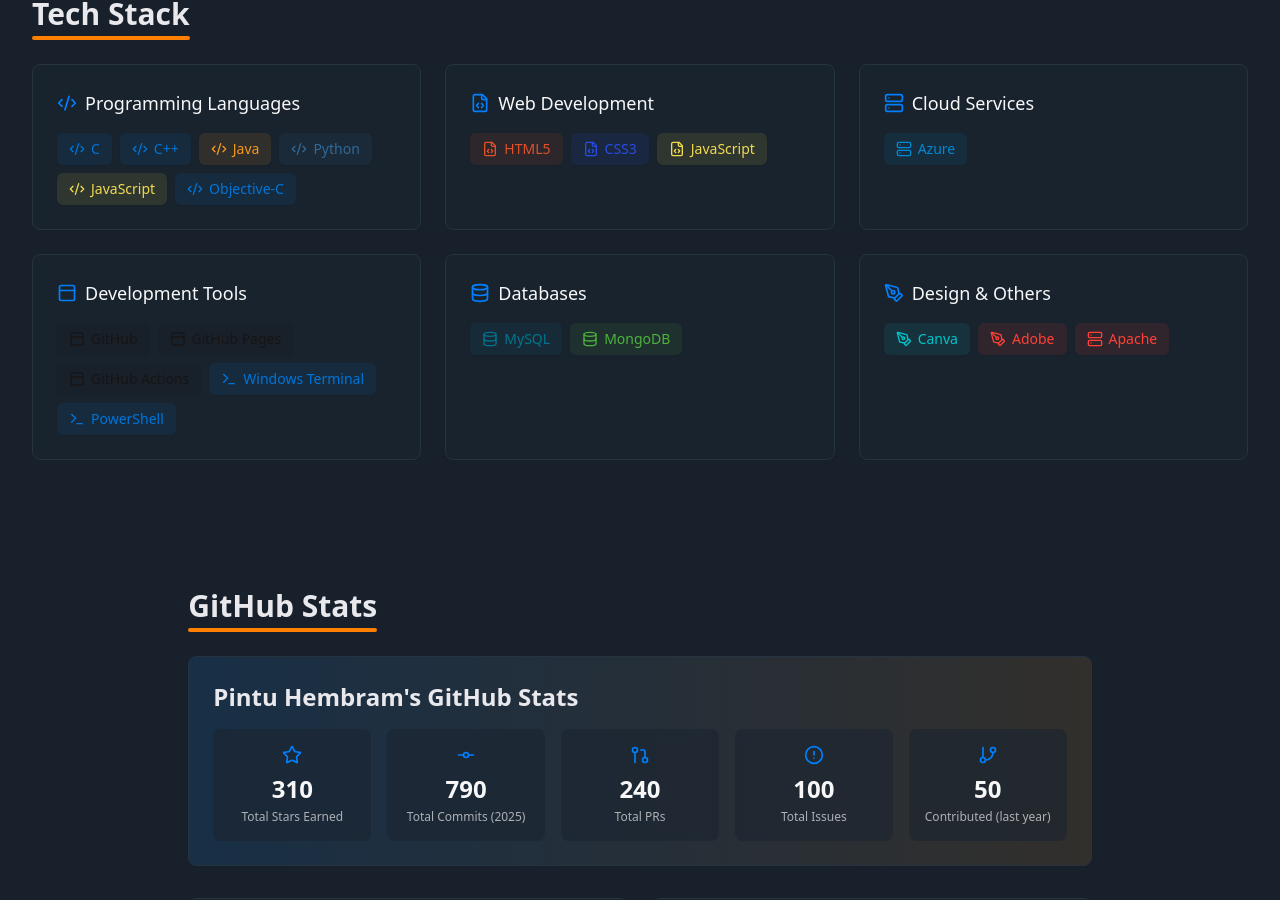
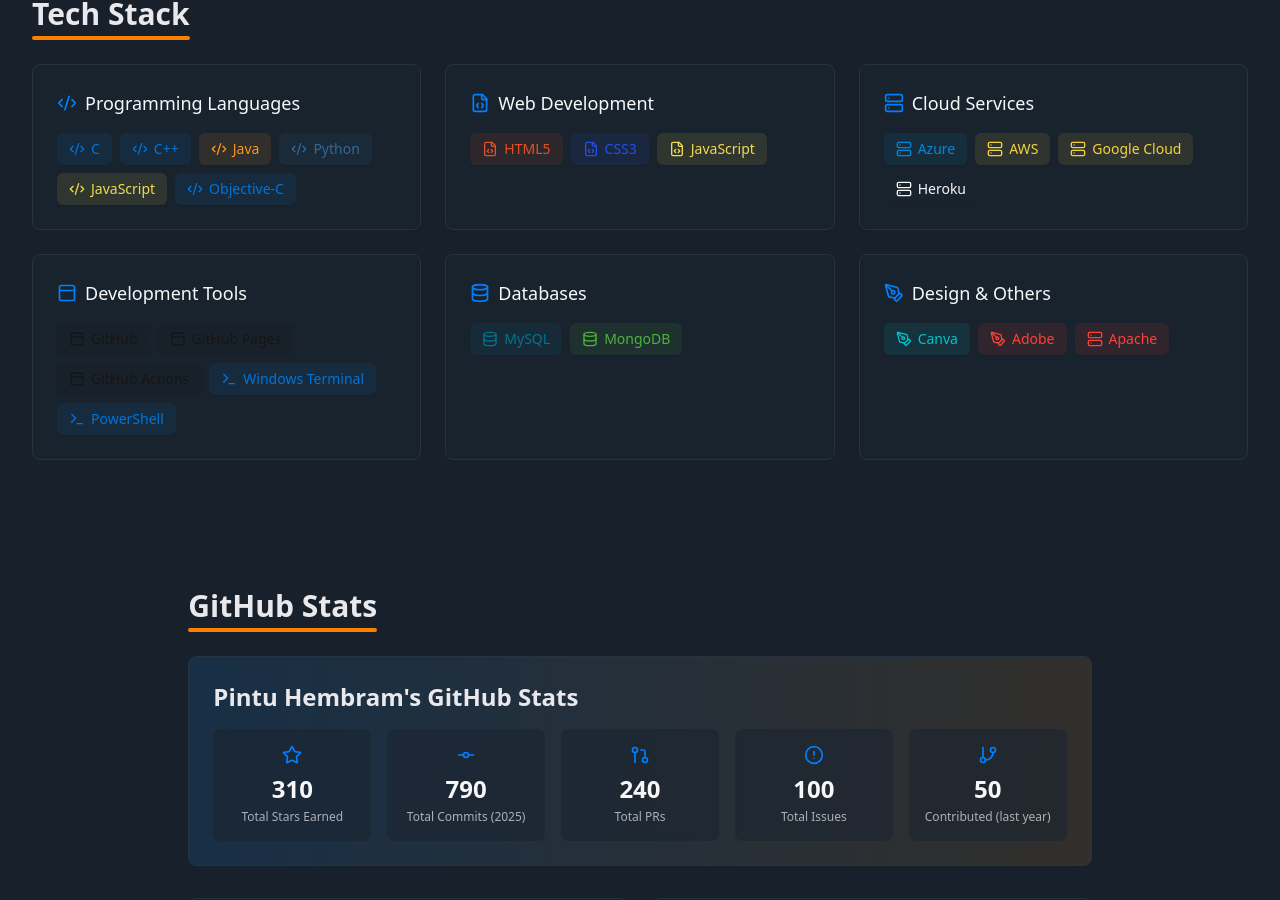
Before and after one commit to PintuHembram/Pintu-Hembram.in, a React (Vite) app: page / in a window 1280 px wide. Shown: the part 1872-2772 px from the top of the page. Built offline with nearby package versions, Linux system fonts and the light colour scheme.

Commit message:
techsatk new adding

```diff
--- a/src/components/SkillsSection.tsx
+++ b/src/components/SkillsSection.tsx
@@ -70,6 +70,9 @@ const SkillsSection = () => {
 
   const cloudServices = [
     { name: 'Azure', color: 'azure', icon: <Server size={16} /> },
+    { name: 'AWS', color: 'yellow', icon: <Server size={16} /> },
+    { name: 'Google Cloud', color: 'yellow', icon: <Server size={16} /> },
+    { name: 'Heroku', color: 'purple', icon: <Server size={16} /> },
   ];
 
   const devTools = [
```
